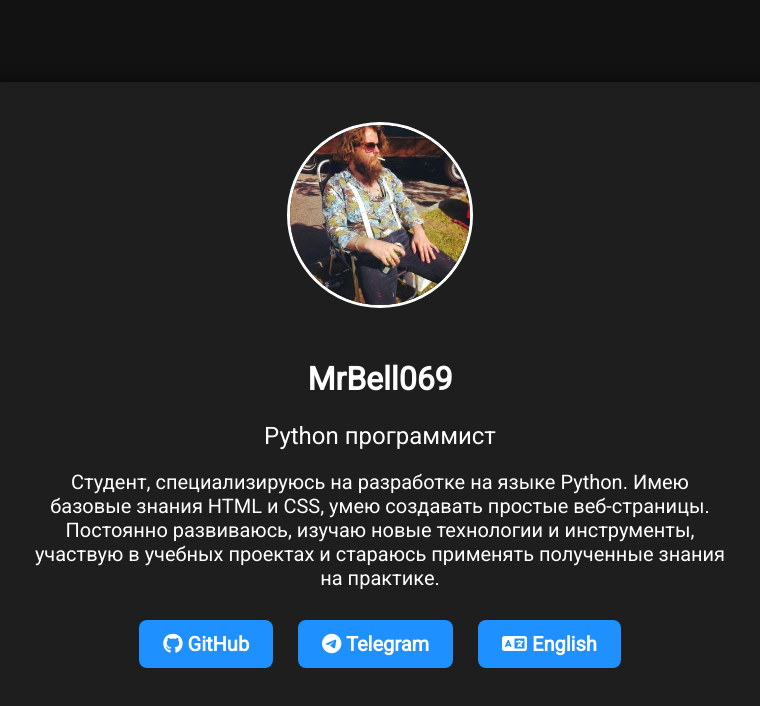
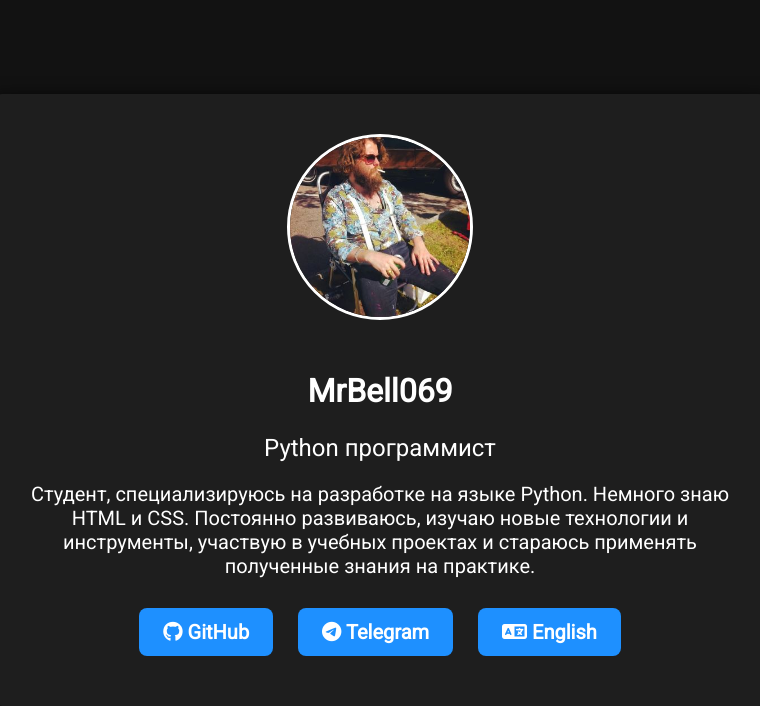
Before and after one commit to MrBell069/business-card, a plain HTML site: page index.html in a window 1280 px wide. Shown: the whole page, without its empty margins (260-1020 px from the left). Drawn offline with Linux system fonts and the light colour scheme.

Commit message:
Update index.html

```diff
--- a/index.html
+++ b/index.html
@@ -112,9 +112,9 @@
     <img src="el_huervo.jpg" alt="Фото" class="avatar" />
     <h1 data-ru="MrBell069" data-en="MrBell069">MrBell069</h1>
     <p class="desc" data-ru="Python программист" data-en="Python programmist">Python программист</p>
-    <p data-ru="Студент, специализируюсь на разработке на языке Python. Имею базовые знания HTML и CSS, умею создавать простые веб-страницы. Постоянно развиваюсь, изучаю новые технологии и инструменты, участвую в учебных проектах и стараюсь применять полученные знания на практике."
-      data-en="I am a student specializing in Python development. I have basic knowledge of HTML and CSS, and I can create simple web pages. I am constantly developing, learning new technologies and tools, participating in educational projects and trying to apply the acquired knowledge in practice.">
-      Студент, специализируюсь на разработке на языке Python. Имею базовые знания HTML и CSS, умею создавать простые веб-страницы. Постоянно развиваюсь, изучаю новые технологии и инструменты, участвую в учебных проектах и стараюсь применять полученные знания на практике.
+    <p data-ru="Студент, специализируюсь на разработке на языке Python. Немного знаю HTML и CSS. Постоянно развиваюсь, изучаю новые технологии и инструменты, участвую в учебных проектах и стараюсь применять полученные знания на практике."
+      data-en="I am a student specializing in Python development. I know a bit about HTML and CSS. I am constantly developing, learning new technologies and tools, participating in educational projects and trying to apply the acquired knowledge in practice.">
+      Студент, специализируюсь на разработке на языке Python. Немного знаю HTML и CSS. Постоянно развиваюсь, изучаю новые технологии и инструменты, участвую в учебных проектах и стараюсь применять полученные знания на практике.
     </p>
 
 
```
